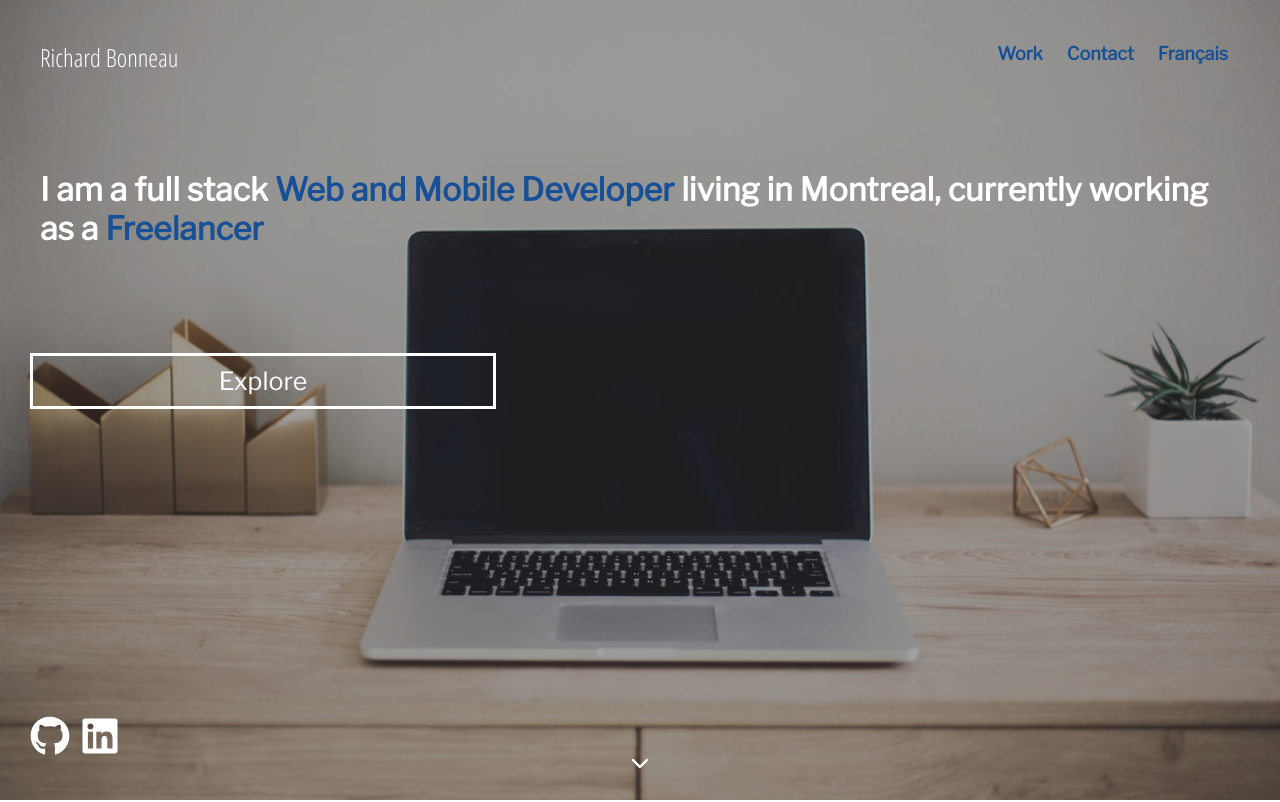
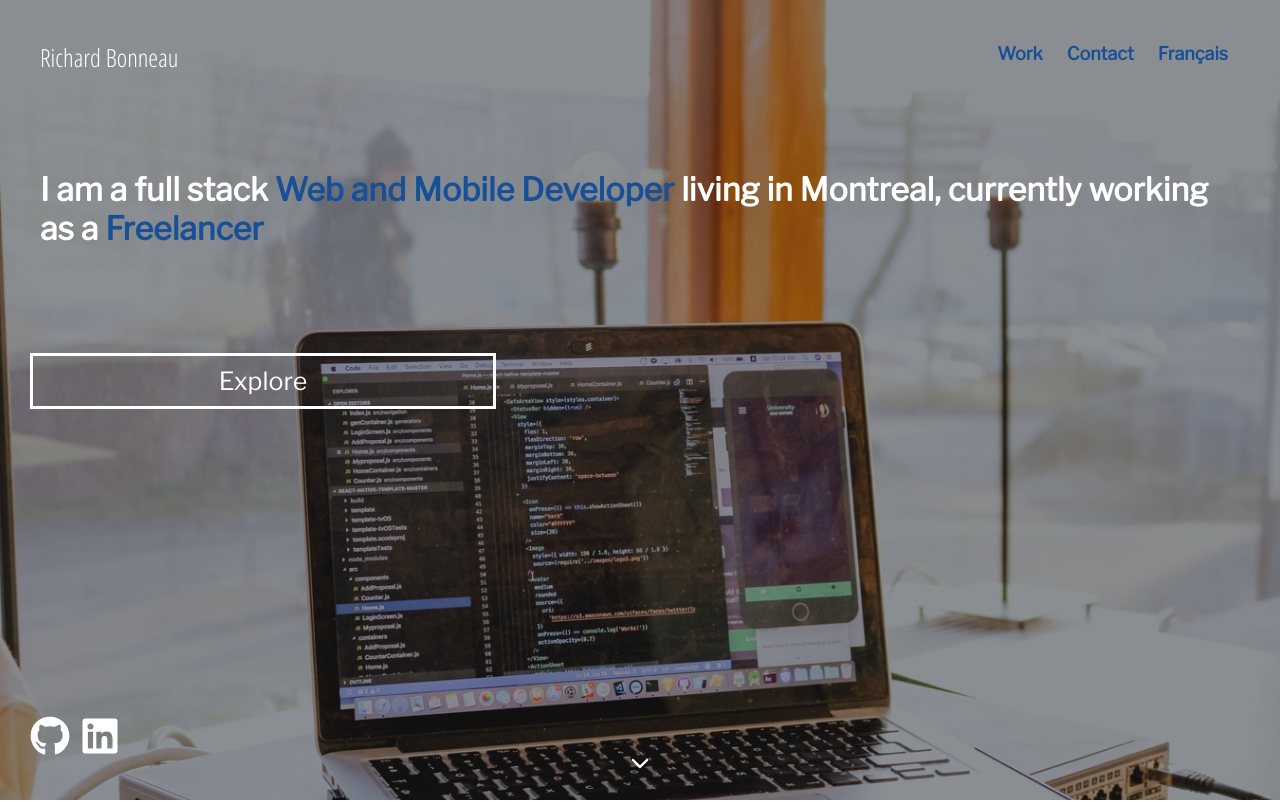
Before and after one commit to richardbonneau/portfolio, a React (Create React App) app: page / in a window 1280 px wide. Shown: the top 802 px of the page. Built offline with nearby package versions, Linux system fonts and the light colour scheme.

Commit message:
changed hero

```diff
--- a/src/App.css
+++ b/src/App.css
@@ -274,7 +274,7 @@ h3 {
 }
 .hero {
   height: 100vh;
-  background: url(/images/hero3.jpg);
+  background: url(/images/hero2.jpg);
   background-repeat: no-repeat;
   background-position: top;
   background-size: cover;
```
